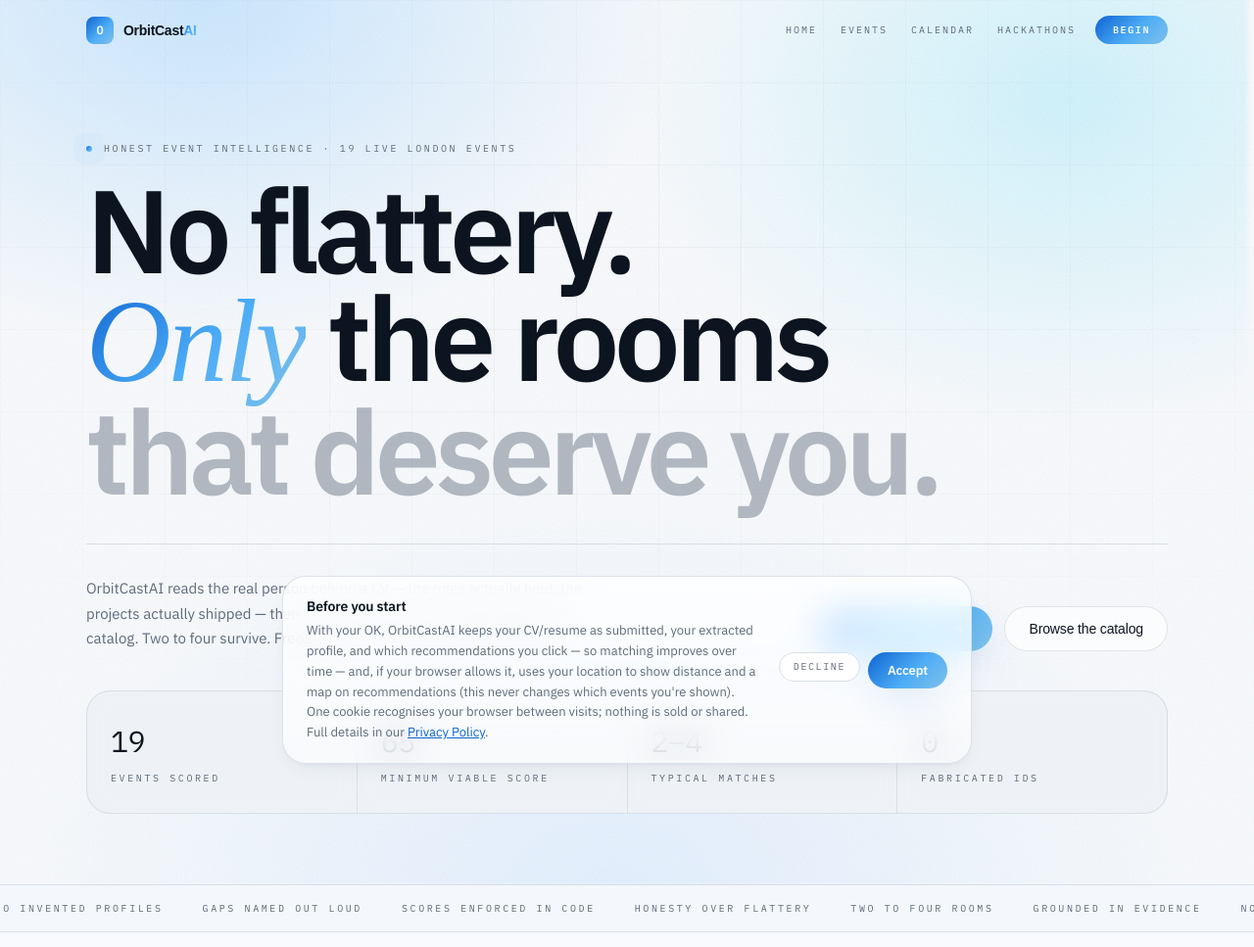
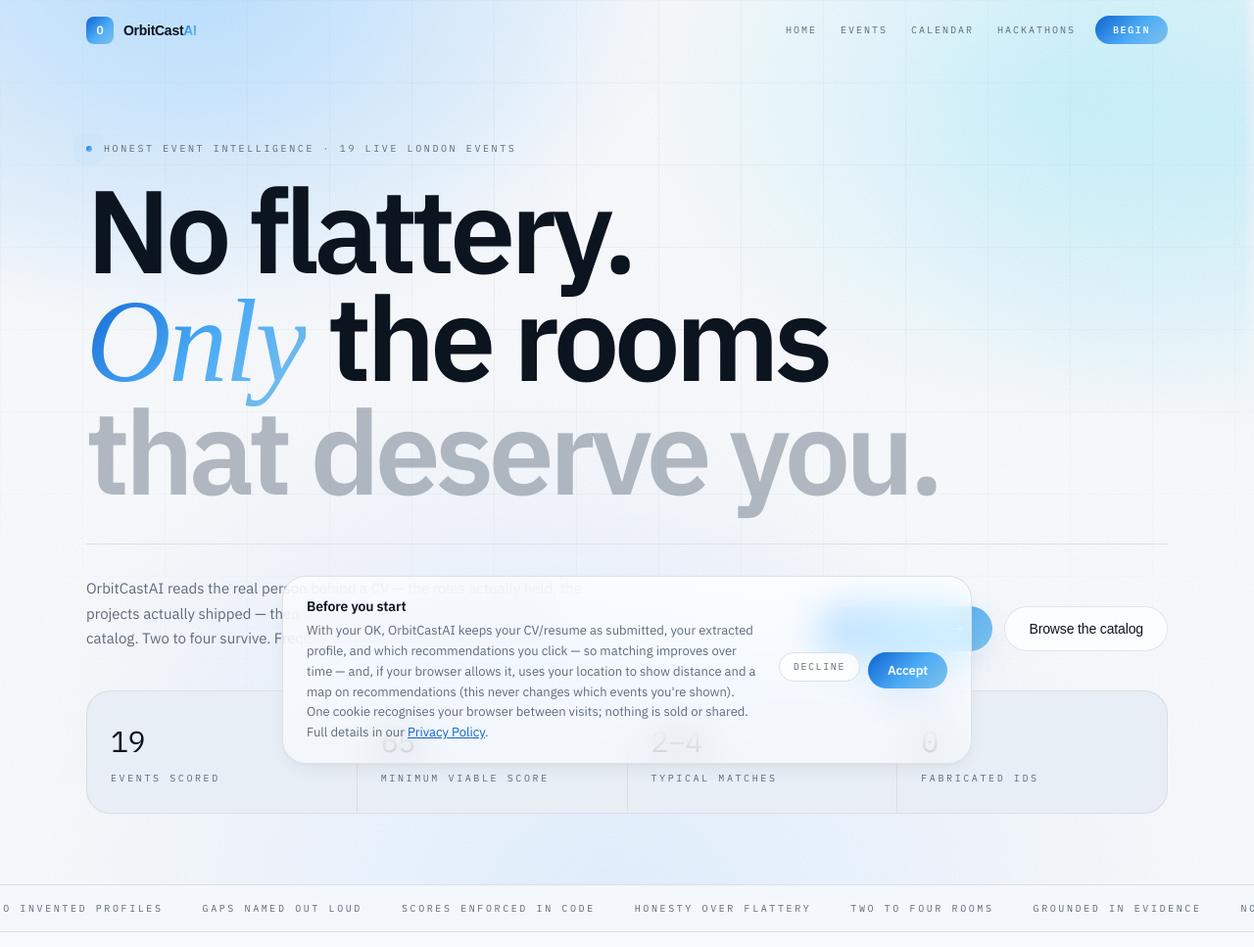
Before and after one commit to Johnnothere/Orbit-Cast, a Flask app: page / in a window 1280 px wide. Shown: the top 967 px of the page at 98% size. Run offline with Flask 3, Linux system fonts and the light colour scheme; data that the repository does not hold is empty; some libraries are stand-ins or nearby versions; some web fonts are replaced.

Commit message:
Deepen glassmorphism across OrbitCastAI, following uxpilot.ai's glass-UI guidance
The app already had a glass foundation (.card-lux, .glass, a blurred nav)
but it was inconsistent - the toolbar chrome (search, filters, sort,
buttons), the AI textarea/quick-fill chips, and the calendar day-panel
were all flat opaque var(--card)/var(--surface) with no blur at all,
breaking the 'consistent layering' the source article calls out as core
to reading as glass rather than a random translucent box here and there.

- New --rim-light token (inset top highlight + faint inset border) added
  to every glass surface - the 'light catching the edge of the pane'
  detail the article singles out as what separates real glass from a
  flat translucent box.
- New body::before wash: a fixed, unblurred radial-gradient field behind
  the whole page (not just the hero), so glass surfaces on the browse/
  calendar/hackathons views have something to actually frost instead of
  sitting on flat off-white and reading as a faded box.
- .card-lux/.glass: more transparent (was 86%/60% opacity -> 78%/50%),
  higher saturate, rim-light, @supports fallback to a near-solid card
  for browsers without backdrop-filter.
- Nav: stronger saturate + inset bottom highlight.
- .view-tabs/.controls toolbar bands, search input, sort/date dropdowns,
  btn-sm/btn-tog, the AI textarea, and quick-fill chips: converted from
  flat opaque to frosted glass, matching the nav/card language.
- Calendar day-panel: opaque var(--card) -> frosted, matching cards.
  Deliberately did NOT touch the per-event rows inside it (a busy day
  carries 30+) or the 225-row events list - stacking that many blurred
  elements is explicitly the mobile-jank failure mode the source article
  warns against, so those stay flat/solid on purpose.
- Mobile: dialed blur radius down (20px->12px class of change) inside
  the existing 680px breakpoint - same frosted look, cheaper to render
  when several glass layers composite in one small viewport.

Scope: templates/index.html (the public app) only. admin.html is a
flat, data-dense internal tool on a separate token system - left as-is;
happy to extend if wanted, but treated it as out of scope for a
consumer-facing 'flagship' glass pass by default.

```diff
--- a/templates/index.html
+++ b/templates/index.html
@@ -41,6 +41,10 @@
   --shadow-soft:0 1px 2px oklch(0.3 0.05 258/0.04),0 8px 24px -12px oklch(0.3 0.05 258/0.14);
   --shadow-lift:0 1px 2px oklch(0.3 0.05 258/0.05),0 24px 60px -28px oklch(0.35 0.09 258/0.35);
   --shadow-glow:0 12px 40px -14px oklch(0.52 0.185 258/0.45);
+  /* rim light: a hairline-bright inset top edge that reads as light catching
+     the top of a glass pane. Stacked after shadow-soft on every glass
+     surface below - this is what separates "translucent box" from "glass". */
+  --rim-light:inset 0 1px 0 oklch(1 0 0/0.65),inset 0 0 0 1px oklch(1 0 0/0.08);
   /* category accents, kept distinguishable but pulled toward the blue system */
   --ci:oklch(0.58 0.11 220);--cd:oklch(0.6 0.12 60);--cc:oklch(0.58 0.19 25);
   --ct:oklch(0.55 0.16 285);--ce:oklch(0.6 0.12 160);--cb:oklch(0.63 0.15 45);
@@ -50,7 +54,20 @@
 html{scroll-behavior:smooth;}
 html,body{overflow-x:clip;max-width:100vw;}
 body{background:var(--background);color:var(--foreground);font-family:'IBM Plex Sans',ui-sans-serif,system-ui,sans-serif;
-  min-height:100vh;font-size:15px;line-height:1.5;-webkit-font-smoothing:antialiased;text-rendering:optimizeLegibility;}
+  min-height:100vh;font-size:15px;line-height:1.5;-webkit-font-smoothing:antialiased;text-rendering:optimizeLegibility;
+  position:relative;}
+/* Glass only reads as glass when there's something underneath it to frost -
+   a translucent panel over flat off-white is just a faded box. The hero has
+   its own .aurora for this; everywhere else (browse/calendar/hackathons
+   views, the AI results) sat on flat --background with nothing behind
+   toolbar/card blur to catch. This is a fixed, unblurred wash (cheap - no
+   filter of its own) that gives every glass surface site-wide a soft colour
+   field to refract, without adding a single extra blurred layer. */
+body::before{content:"";position:fixed;inset:0;z-index:-1;pointer-events:none;
+  background:
+    radial-gradient(50rem 36rem at 12% -6%,oklch(0.88 0.07 250/0.5),transparent 62%),
+    radial-gradient(42rem 32rem at 100% 18%,oklch(0.9 0.06 214/0.4),transparent 60%),
+    radial-gradient(46rem 40rem at 40% 100%,oklch(0.9 0.05 258/0.4),transparent 65%);}
 ::selection{background:color-mix(in oklab,var(--primary) 22%,transparent);color:var(--foreground);}
 a{color:inherit;}
 
@@ -73,14 +90,21 @@ a{color:inherit;}
 
 /* ---------- surfaces ---------- */
 .card-lux{position:relative;border:1px solid color-mix(in oklab,var(--hairline) 85%,transparent);
-  background:linear-gradient(180deg,oklch(1 0 0/0.86),oklch(1 0 0/0.6));
-  backdrop-filter:blur(18px) saturate(150%);-webkit-backdrop-filter:blur(18px) saturate(150%);
-  box-shadow:var(--shadow-soft);
+  background:linear-gradient(180deg,oklch(1 0 0/0.78),oklch(1 0 0/0.5));
+  backdrop-filter:blur(20px) saturate(165%);-webkit-backdrop-filter:blur(20px) saturate(165%);
+  box-shadow:var(--shadow-soft),var(--rim-light);
   transition:transform .45s cubic-bezier(.22,1,.36,1),box-shadow .45s cubic-bezier(.22,1,.36,1),border-color .45s ease;}
-.card-lux:hover{transform:translateY(-4px);border-color:color-mix(in oklab,var(--primary) 30%,transparent);box-shadow:var(--shadow-lift);}
-.glass{background:color-mix(in oklab,var(--elevated) 72%,transparent);backdrop-filter:blur(16px) saturate(140%);
-  -webkit-backdrop-filter:blur(16px) saturate(140%);
-  border:1px solid color-mix(in oklab,var(--hairline) 80%,transparent);box-shadow:var(--shadow-soft);}
+.card-lux:hover{transform:translateY(-4px);border-color:color-mix(in oklab,var(--primary) 30%,transparent);
+  box-shadow:var(--shadow-lift),var(--rim-light);}
+.glass{background:color-mix(in oklab,var(--elevated) 60%,transparent);backdrop-filter:blur(18px) saturate(150%);
+  -webkit-backdrop-filter:blur(18px) saturate(150%);
+  border:1px solid color-mix(in oklab,var(--hairline) 80%,transparent);box-shadow:var(--shadow-soft),var(--rim-light);}
+/* fallback for browsers without backdrop-filter (old Firefox/Android
+   WebView): fall back to a near-solid card rather than a see-through mess */
+@supports not ((backdrop-filter:blur(1px)) or (-webkit-backdrop-filter:blur(1px))){
+  .card-lux{background:oklch(1 0 0/0.96);}
+  .glass{background:oklch(1 0 0/0.94);}
+}
 .inkwell{background:linear-gradient(165deg,oklch(0.26 0.06 258),oklch(0.17 0.045 262) 55%,oklch(0.2 0.07 250));
   color:oklch(0.97 0.008 250);}
 
@@ -186,7 +215,8 @@ header.nav.solid{border-bottom:1px solid color-mix(in oklab,var(--hairline) 70%,
 .stat-grid{margin-top:2.5rem;display:grid;grid-template-columns:repeat(2,1fr);gap:1px;overflow:hidden;
   border-radius:1.5rem;border:1px solid var(--hairline);background:var(--hairline);}
 @media(min-width:640px){.stat-grid{grid-template-columns:repeat(4,1fr);}}
-.stat-cell{background:color-mix(in oklab,var(--background) 70%,transparent);backdrop-filter:blur(8px);padding:1.75rem 1.5rem;}
+.stat-cell{background:color-mix(in oklab,var(--background) 55%,transparent);
+  backdrop-filter:blur(14px) saturate(150%);-webkit-backdrop-filter:blur(14px) saturate(150%);padding:1.75rem 1.5rem;}
 .stat-cell dt{font-family:'IBM Plex Mono',monospace;font-size:1.875rem;font-variant-numeric:tabular-nums;letter-spacing:-.02em;}
 .stat-cell dd{margin-top:.5rem;}
 
@@ -405,7 +450,9 @@ footer.site{border-top:1px solid var(--hairline);}
   background:var(--gradient-lux);color:var(--primary-foreground);padding:.25rem .625rem;border-radius:999px;
   cursor:pointer;flex-shrink:0;}
 .btn-sm{font-family:'IBM Plex Mono',monospace;font-size:10px;letter-spacing:.16em;text-transform:uppercase;
-  height:1.875rem;padding:0 .875rem;border:1px solid var(--hairline);border-radius:999px;background:var(--card);
+  height:1.875rem;padding:0 .875rem;border:1px solid var(--hairline);border-radius:999px;
+  background:color-mix(in oklab,var(--elevated) 68%,transparent);
+  backdrop-filter:blur(10px);-webkit-backdrop-filter:blur(10px);
   color:var(--muted-foreground);cursor:pointer;transition:all .2s;white-space:nowrap;}
 .btn-sm:hover{border-color:var(--primary);color:var(--primary);}
 .btn-sm:disabled{opacity:.4;cursor:not-allowed;}
```
Also changed, not shown: other parts of templates/index.html (+45 -11 lines).
